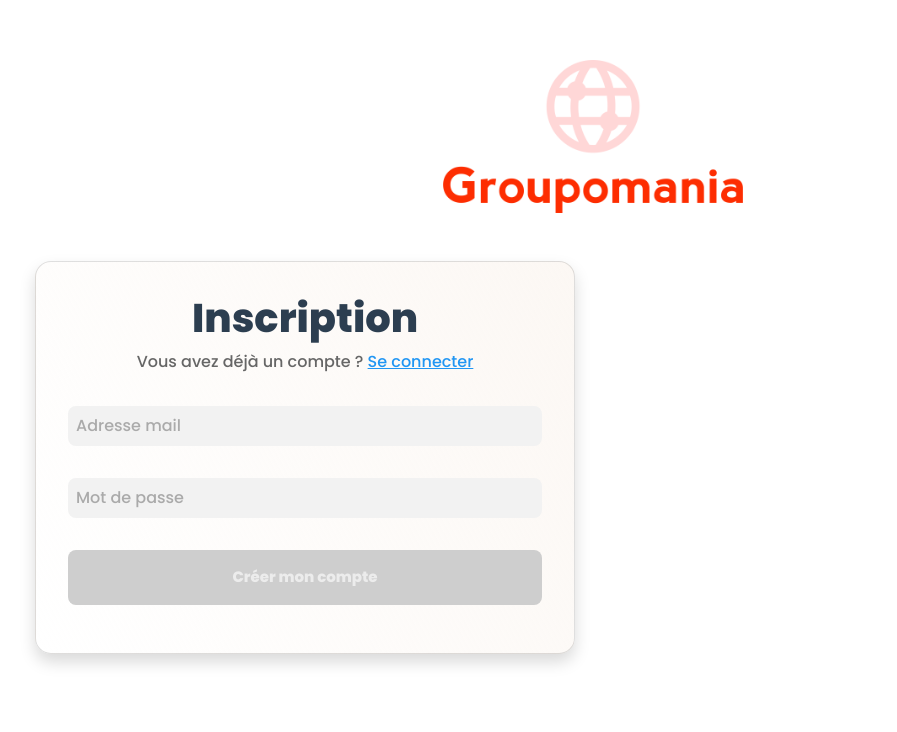
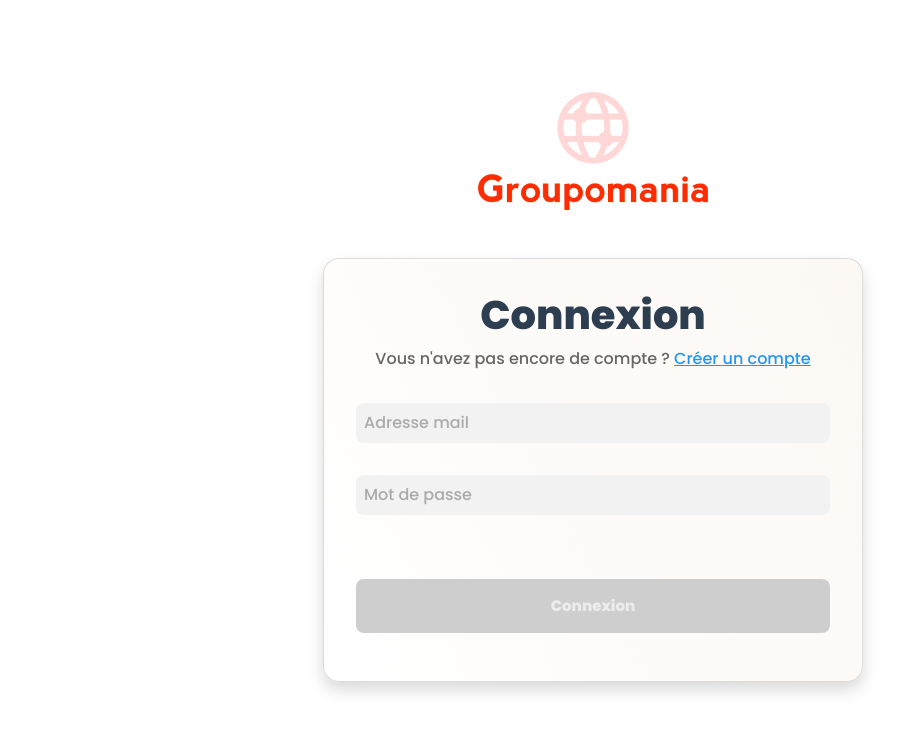
Before and after one commit to DavidAlleaume/DavidAlleaume_frontend_P7, a Vue app: page / in a window 1280 px wide. Shown: the top 732 px of the page, without its empty margins (47-944 px from the left). Built offline with nearby package versions, Linux system fonts and the light colour scheme.

Commit message:
createAccount OK

```diff
--- a/src/App.vue
+++ b/src/App.vue
@@ -15,6 +15,12 @@ export default {
 
 <style>
 @import url("https://fonts.googleapis.com/css2?family=Poppins:wght@400;500;800&display=swap");
+
+* {
+  margin:0;
+  padding: 0;
+  box-sizing: border-box;
+}
 #app {
   font-family: "Poppins", Helvetica, Arial, sans-serif;
   -webkit-font-smoothing: antialiased;
@@ -23,4 +29,8 @@ export default {
   color: #2c3e50;
   margin-top: 60px;
 }
+body {
+  padding: 32px;
+  min-width: 300px;
+}
 </style>
--- a/src/views/Forum.vue
+++ b/src/views/Forum.vue
@@ -1,5 +1,6 @@
 <template>
     <header-top></header-top>
+    <h1>Bienvenue sur le forum !</h1>
 
 </template>
 
--- a/src/views/Home.css
+++ b/src/views/Home.css
@@ -4,6 +4,7 @@
     background: linear-gradient(62deg, #ffffff 0%, #f8eee570 100%);
     border-radius: 16px;
     padding: 32px;
+    margin: auto;
 }
 .card__title {
     text-align: center;
@@ -64,3 +65,6 @@
 .form-row__input::placeholder {
     color: #aaaaaa;
 }
+.error-message {
+    color: red;
+}
--- a/src/views/Home.vue
+++ b/src/views/Home.vue
@@ -1,6 +1,6 @@
 <template>
-<div class="container">
-    <img class="logo mb-5" src="../assets/icon-above-font-resized.png" alt="Logo Groupomania" width="300">
+<div >
+    <img class="logo mb-5" src="../assets/icon-above-font-resized.png" alt="Logo Groupomania" width="230">
     <div class="card shadow">
             <h1 class="card__title" v-if="mode == 'login'">Connexion</h1>
             <h1 class="card__title" v-else>Inscription</h1>
@@ -22,20 +22,15 @@
             <div class="form-row">
                 <input v-model="password" class="form-row__input" type="password" placeholder="Mot de passe" />
             </div>
-            <div class="form-row" v-if="mode == 'login' && status == 'error_login'">
-                Adresse mail et/ou mot de passe invalide
-            </div>
-            <div class="form-row" v-if="mode == 'create' && status == 'error_create'">
-                Adresse mail déjà utilisée
+            <div class="form-row error-message">
+                {{ message }}
             </div>
             <div class="form-row">
                 <button @click="login()" class="button" :class="{ 'button--disabled': !validatedFields }" v-if="mode == 'login'">
-                    <span v-if="status == 'loading'">Connexion en cours...</span>
-                    <span v-else>Connexion</span>
+                    <span>Connexion</span>
                 </button>
                 <button @click="createAccount()" class="button" :class="{ 'button--disabled': !validatedFields }" v-else>
-                    <span v-if="status == 'loading'">Création en cours...</span>
-                    <span v-else>Créer mon compte</span>
+                    <span>Créer mon compte</span>
                 </button>
             </div>
         </div>
@@ -45,9 +40,68 @@
 </template>
 
 <script>
+
+import axios from "axios"
+
 export default {
+    name: "Login",
+    data: function() {
+        return {
+            mode: "login",
+            firstname: "",
+            lastname: "",
+            email: "",
+            password: "",
+            message:""
+        }
+    },
+    computed: {
+        validatedFields: function () {
+            if (this.mode == "create") {
+                if (this.email != "" && this.firstname != "" && this.lastname != "" && this.password != "") {
+                    return true
+                } else {
+                    return false
+                }
+            } else {
+                if (this.email != "" && this.password != "") {
+                    return true
+                } else {
+                    return false
+                }
+            }
+        }
+    },
+    methods: {
+        switchToCreateAccount: function () {
+            this.mode = "create"
+        },
+        switchToLogin: function () {
+            this.mode = "login"
+        },
+        createAccount: function() {
+            let newUser = {
+                firstname: this.firstname,
+                lastname: this.lastname,
+                email: this.email,
+                password: this.password
+            }
+            axios.post('http://localhost:3000/api/user/signup', newUser)
+            .then((res) => {
+                if(res.status === 201) {
+                    this.mode = "login"
+                    this.message = "Votre compte a bien été créé ! veuillez vous identifier..."
+
+                }
+            })
+            .catch(() => {
+                this.message = "Un problème est survenu, veuillez réessayer"
+            })
+        }
+    }
 
 }
+
 </script>
 
 <style scoped src="./Home.css">
```
